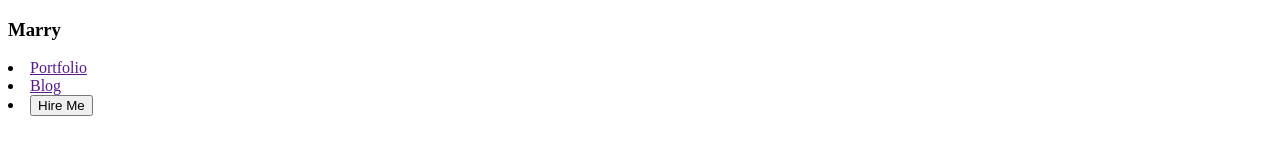
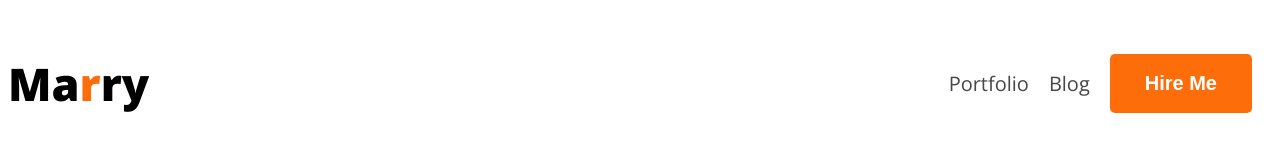
Before and after one commit to ma-aziz/web-dev-portfolio, a plain HTML site: page index.html in a window 1280 px wide. Drawn offline with nearby package versions, Linux system fonts and the light colour scheme.

Commit message:
add nav section

```diff
--- a/index.html
+++ b/index.html
@@ -4,15 +4,21 @@
     <meta charset="UTF-8">
     <meta name="viewport" content="width=device-width, initial-scale=1.0">
     <title>Web Developer Portfolio</title>
+    <!-- Font Link -->
+    <link rel="preconnect" href="https://fonts.googleapis.com">
+    <link rel="preconnect" href="https://fonts.gstatic.com" crossorigin>
+    <link href="https://fonts.googleapis.com/css2?family=Open+Sans:ital,wght@0,300..800;1,300..800&family=Work+Sans:ital,wght@0,100..900;1,100..900&display=swap" rel="stylesheet">
     <link rel="stylesheet" href="/styles/portfolio.css">
 </head>
-<body>
+<body class="open-sans-normal">
     <header>
         <nav>
-            <h3>Marry</h3>
-            <li><a href="">Portfolio</a></li>
-            <li><a href="">Blog</a></li>
-            <li><a href=""><button>Hire Me</button></a></li>
+            <h3 class="nav-title">Ma<span class="text-primary">r</span>ry</h3>
+            <ul>
+                <li><a class="dark-2" href="">Portfolio</a></li>
+                <li><a class="dark-2" href="">Blog</a></li>
+                <li><a href=""><button class="btn-primary">Hire Me</button></a></li>
+            </ul>
         </nav>
     </header>
     <main>
--- a/styles/portfolio.css
+++ b/styles/portfolio.css
@@ -0,0 +1,48 @@
+
+.open-sans-normal {
+    font-family: "Open Sans", serif;
+    font-optical-sizing: auto;
+    font-style: normal;
+    font-variation-settings:
+      "wdth" 100;
+  }
+  /* Nav Styles */
+  nav{
+    display: flex;
+    align-items: center;
+    justify-content: space-between;
+    margin: 0px 200pxs;
+  }
+  .btn-primary{
+    background-color: #FD6E0A;
+    color: #FFFFFF;
+    font-size: 20px;
+    font-weight: bold;
+    padding: 18px 35px;
+    border-radius: 5px;
+    opacity: 100%;
+    border: none;
+  }
+
+  .nav-title{
+    font-weight: 800;
+    font-size: 45px;
+  }
+  .text-primary{
+    color: #FD6E0A;
+  }
+  .dark-2{
+    color: #474747;
+  }
+  nav ul{
+    display: flex;
+    align-items: center;
+  }
+  nav ul li{
+    list-style: none;
+    margin-right: 20px;
+  }
+  nav li a{
+    text-decoration: none;
+    font-size: 20px;
+  }
```
